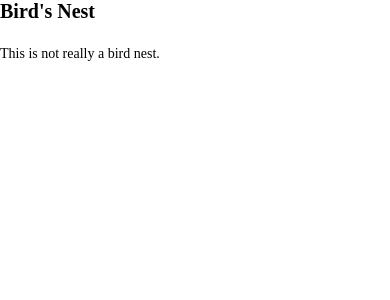
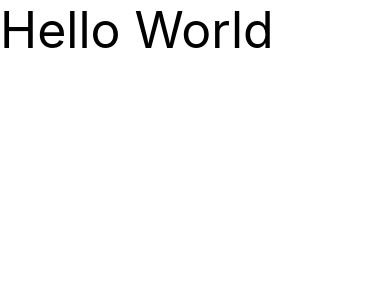
Before and after one commit to SauravBansal448/React-Native, a React Native app: screen / in a window 390 px wide. Shown: the top 300 px of the page. Built offline with nearby package versions, Linux system fonts and the light colour scheme.

Commit message:
lifecycle method

```diff
--- a/App.js
+++ b/App.js
@@ -1,44 +1,16 @@
 import React, { Component } from "react";
 import { Text, StyleSheet } from "react-native";
+import Screen1 from "./src/screens/Screen1";
 
-class TextInANest extends Component {
-  constructor(props) {
-    super(props);
-    this.state = {
-      titleText: "Bird's Nest",
-      bodyText: "This is not really a bird nest."
-    };
-  }
 
-  onPressTitle = () => {
-    this.setState({ titleText: "Bird's Nest [pressed]" });
-  };
+class TextInANest extends React.Component {
 
-  render() {
+    render() {
     return (
-      <Text style={styles.baseText}>
-        <Text
-          style={styles.titleText}
-          onPress={this.onPressTitle}
-        >
-          {this.state.titleText}
-          {"\n"}
-          {"\n"}
-        </Text>
-        <Text numberOfLines={5}>{this.state.bodyText}</Text>
-      </Text>
+      <Text style= {{fontSize : 50}}>Hello World</Text>
     );
   }
 }
 
-const styles = StyleSheet.create({
-  baseText: {
-    fontFamily: "Cochin"
-  },
-  titleText: {
-    fontSize: 20,
-    fontWeight: "bold"
-  }
-});
 
 export default TextInANest;
```
Also changed, not shown: src/screens/Lifycycle.js (added, +28 -0 lines), src/screens/Screen1.js (added), 1 other file (tests, documents, lock files or other folders).
